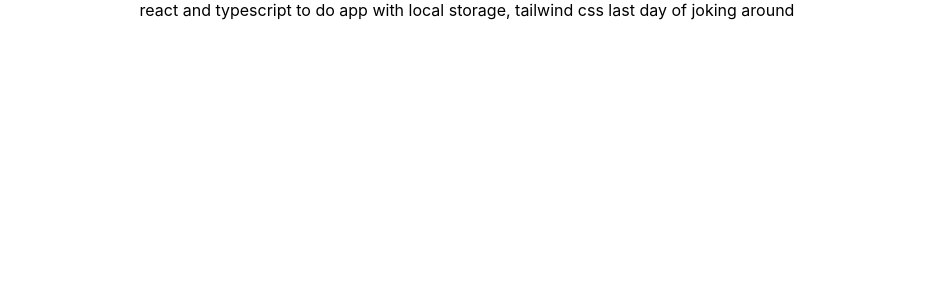
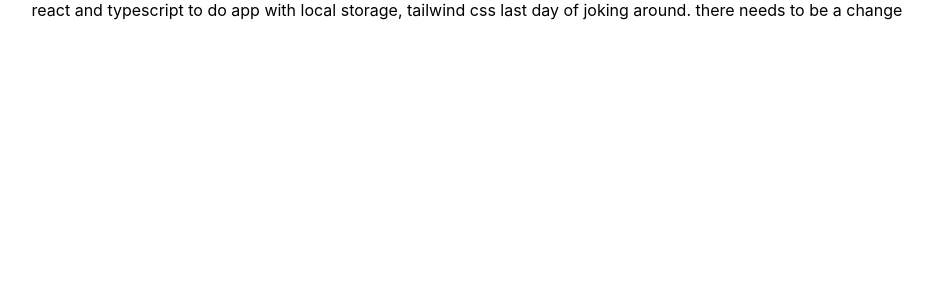
Before and after one commit to khaykay/schedula, a React (Create React App) app: page / in a window 1280 px wide. Shown: the top 300 px of the page, without its empty margins (173-1106 px from the left). Built offline with nearby package versions, Linux system fonts and the light colour scheme.

Commit message:
initial commit

```diff
--- a/src/App.js
+++ b/src/App.js
@@ -5,7 +5,7 @@
   return (
     <div className="App">
       react and typescript to do app with local storage, tailwind css last day
-      of joking around
+      of joking around. there needs to be a change
     </div>
   );
 }
```
